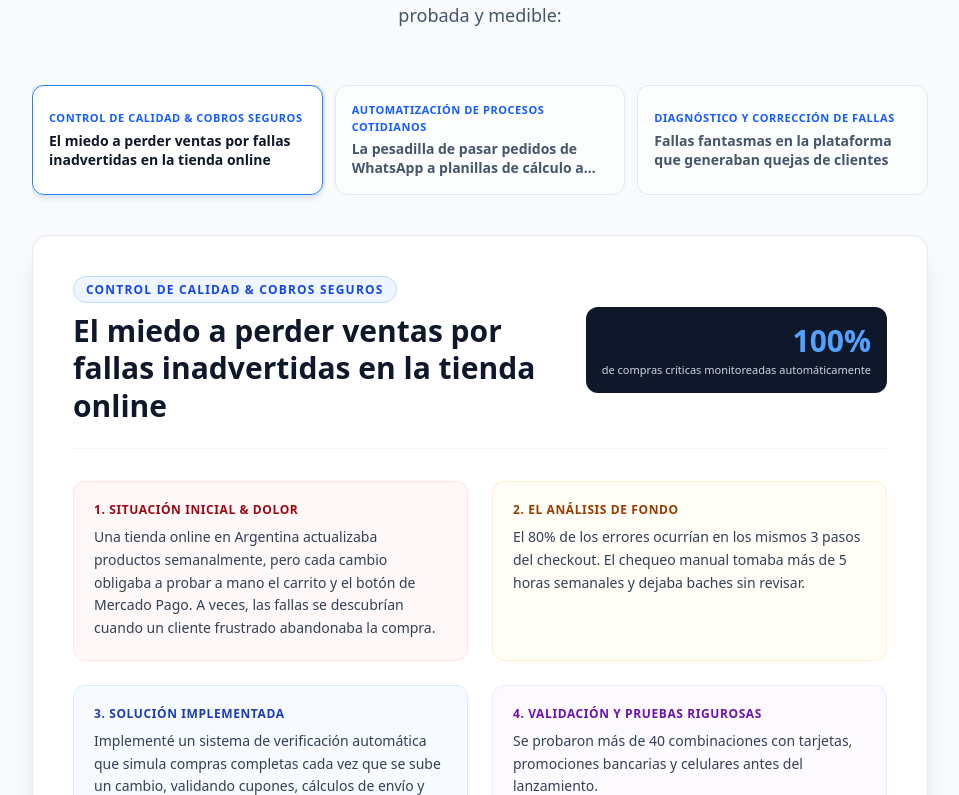
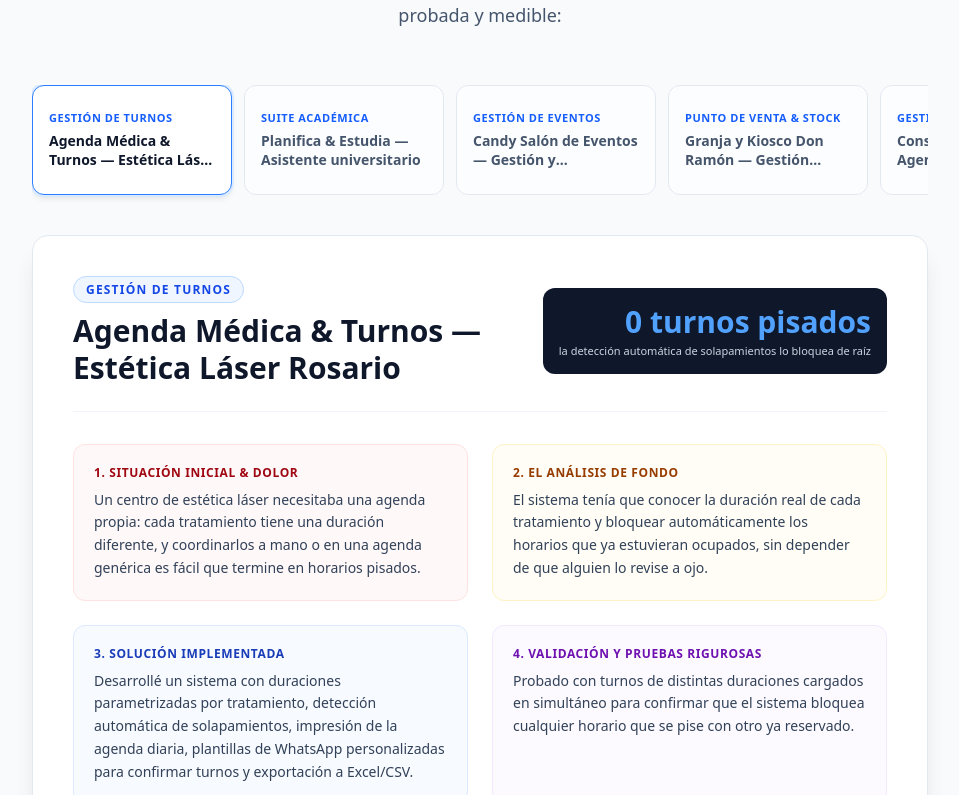
Before and after one commit to sofiigentaa/SG, a React (Vite) app: page / in a window 1280 px wide. Shown: the part 7945-8740 px from the top of the page, without its empty margins (160-1119 px from the left). Built offline with nearby package versions, Linux system fonts and the light colour scheme.

Commit message:
Update content.ts

```diff
--- a/src/data/content.ts
+++ b/src/data/content.ts
@@ -86,49 +86,116 @@ export const SOLUTIONS_DATA: SolutionItem[] = [
 
 export const CASE_STUDIES: CaseStudy[] = [
   {
-    id: 'case-ecommerce-checkout',
-    tag: 'Control de calidad & cobros seguros',
-    title: 'El miedo a perder ventas por fallas inadvertidas en la tienda online',
-    problem: 'Pérdida invisible de compras por fallas intermitentes al actualizar promociones.',
-    initialSituation: 'Una tienda online en Argentina actualizaba productos semanalmente, pero cada cambio obligaba a probar a mano el carrito y el botón de Mercado Pago. A veces, las fallas se descubrían cuando un cliente frustrado abandonaba la compra.',
-    analysis: 'El 80% de los errores ocurrían en los mismos 3 pasos del checkout. El chequeo manual tomaba más de 5 horas semanales y dejaba baches sin revisar.',
-    solution: 'Implementé un sistema de verificación automática que simula compras completas cada vez que se sube un cambio, validando cupones, cálculos de envío y pasarela de cobro.',
-    validation: 'Se probaron más de 40 combinaciones con tarjetas, promociones bancarias y celulares antes del lanzamiento.',
-    result: 'Cero ventas perdidas por errores técnicos, 6 horas semanales recuperadas y la seguridad de cobrar cada pedido sin interrupciones.',
+    id: 'case-agenda-medica',
+    tag: 'Gestión de turnos',
+    title: 'Agenda Médica & Turnos — Estética Láser Rosario',
+    problem: 'Coordinar turnos de tratamientos con duraciones distintas sin que se superpongan.',
+    initialSituation: 'Un centro de estética láser necesitaba una agenda propia: cada tratamiento tiene una duración diferente, y coordinarlos a mano o en una agenda genérica es fácil que termine en horarios pisados.',
+    analysis: 'El sistema tenía que conocer la duración real de cada tratamiento y bloquear automáticamente los horarios que ya estuvieran ocupados, sin depender de que alguien lo revise a ojo.',
+    solution: 'Desarrollé un sistema con duraciones parametrizadas por tratamiento, detección automática de solapamientos, impresión de la agenda diaria, plantillas de WhatsApp personalizadas para confirmar turnos y exportación a Excel/CSV.',
+    validation: 'Probado con turnos de distintas duraciones cargados en simultáneo para confirmar que el sistema bloquea cualquier horario que se pise con otro ya reservado.',
+    result: 'Una agenda diaria clara, con confirmaciones de turno por WhatsApp en un clic y sin posibilidad de cargar dos turnos que se superpongan.',
     metric: {
-      value: '100%',
-      label: 'de compras críticas monitoreadas automáticamente'
-    }
+      value: '0 turnos pisados',
+      label: 'la detección automática de solapamientos lo bloquea de raíz'
+    },
+    repoUrl: 'https://github.com/sofiigentaa/AgendaMedica'
   },
   {
-    id: 'case-data-sync',
-    tag: 'Automatización de procesos cotidianos',
-    title: 'La pesadilla de pasar pedidos de WhatsApp a planillas de cálculo a mano',
-    problem: '3 horas diarias desperdiciadas copiando datos y constantes errores de entrega por tipeo.',
-    initialSituation: 'Un negocio de venta mayorista y minorista recibía pedidos por WhatsApp y formulario. Dedicaban toda la mañana a copiar datos a un Excel, armar remitos a mano y mandar avisos uno por uno.',
-    analysis: 'El proceso era repetitivo y mecánico. Además del costo en horas, se perdían cerca de $120.000 mensuales por errores en pedidos mal anotados.',
-    solution: 'Creé un flujo automatizado que captura los datos del mensaje, valida los números, actualiza la planilla de stock y genera la orden lista para despachar en 5 segundos.',
-    validation: 'Se probó con pedidos con textos informales, audios transcriptos y faltantes de stock para asegurar robustez.',
-    result: 'De 3 horas diarias pasaron a 0 segundos de trabajo manual. Más de $400.000 mensuales ahorrados en tiempo de equipo y cero errores de despacho.',
+    id: 'case-planifica-estudia',
+    tag: 'Suite académica',
+    title: 'Planifica & Estudia — Asistente universitario',
+    problem: 'Organizar cursada, exámenes y estudio sin usar cinco apps distintas.',
+    initialSituation: 'Un estudiante universitario necesitaba centralizar la organización de su cursada en un solo lugar, en vez de repartirla entre calendario, apuntes sueltos y planillas.',
+    analysis: 'El foco estaba en cubrir todo el ciclo de estudio: planificar, repasar, practicar y llegar a un parcial con una nota estimada realista.',
+    solution: 'Construí una suite con sincronización a Google Calendar, generador de resúmenes y quizzes, simulador de parciales con escala de 1 a 10, fichas de emergencia de una página, un tutor con método Feynman y una calculadora de notas, más un modo de enfoque Pomodoro.',
+    validation: 'Probado generando resúmenes y quizzes sobre distintos materiales de estudio, y verificando que el cálculo de notas y el simulador de parciales dieran resultados consistentes.',
+    result: 'Toda la organización académica —calendario, resúmenes, repaso y cálculo de notas— en una sola herramienta.',
     metric: {
-      value: '15 hs / sem',
-      label: 'ahorradas para dedicarse a vender y atender clientes'
-    }
+      value: '6 herramientas',
+      label: 'integradas en una sola app de estudio'
+    },
+    repoUrl: 'https://github.com/sofiigentaa/Planifica-Estudia'
   },
   {
-    id: 'case-intermittent-bugs',
-    tag: 'Diagnóstico y corrección de fallas',
-    title: 'Fallas fantasmas en la plataforma que generaban quejas de clientes',
-    problem: 'Clientes que no podían descargar sus comprobantes o reportes de servicios.',
-    initialSituation: 'Una plataforma de servicios profesionales recibía quejas constantes porque al presionar "descargar comprobante" la pantalla quedaba en blanco. El equipo técnico anterior decía que "era problema de la conexión del usuario".',
-    analysis: 'Audité el sistema y detecté un conflicto de sincronización cuando se acumulaban más de 20 registros. Era una falla fácil de corregir una vez identificada.',
-    solution: 'Reparé la lógica de descarga, añadí manejo de errores claro y dejé pruebas automáticas para que nunca vuelva a repetirse.',
-    validation: 'Pruebas de estrés y validación con conexiones lentas y grandes volúmenes de datos.',
-    result: 'Quejas reducidas a cero en 48 horas y clientes satisfechos con la velocidad del servicio.',
+    id: 'case-candy-eventos',
+    tag: 'Gestión de eventos',
+    title: 'Candy Salón de Eventos — Gestión y seguimiento',
+    problem: 'Llevar el control de reservas, señas y saldos de cada evento sin perder el hilo.',
+    initialSituation: 'Un salón de eventos necesitaba dejar de depender de anotaciones sueltas para saber qué fecha estaba reservada, cuánto se había señado y cuánto saldo quedaba pendiente por cobrar.',
+    analysis: 'El punto crítico era tener, de un vistazo, el estado de cada evento: fecha, seña abonada y saldo restante en pesos argentinos, con recordatorios para no perder ningún pago.',
+    solution: 'Desarrollé un sistema de gestión y seguimiento de eventos con registro de fechas, señas abonadas, saldos en $ARS y recordatorios.',
+    validation: 'Probado cargando eventos con señas parciales y totales para confirmar que el saldo pendiente se calcula y se actualiza correctamente en cada caso.',
+    result: 'El salón puede ver de un vistazo qué eventos tiene reservados, qué se cobró y qué falta cobrar de cada uno.',
     metric: {
-      value: '-95%',
-      label: 'en reportes de problemas técnicos en ese flujo'
-    }
+      value: 'Seguimiento en $ARS',
+      label: 'de la seña y el saldo pendiente de cada evento'
+    },
+    repoUrl: 'https://github.com/sofiigentaa/CandySalonDeEventos'
+  },
+  {
+    id: 'case-sistema-kiosco',
+    tag: 'Punto de venta & stock',
+    title: 'Granja y Kiosco Don Ramón — Gestión integral',
+    problem: 'Vender rápido y controlar stock, vencimientos y caja sin perder margen.',
+    initialSituation: 'Un kiosco/almacén necesitaba vender ágil en el mostrador y, al mismo tiempo, tener controlado el stock, los productos por vencer y el cierre de caja diario.',
+    analysis: 'El sistema tenía que funcionar en tiempo real entre varios dispositivos: si algo se vende en la caja, el stock se tiene que actualizar al instante también en la tablet del depósito.',
+    solution: 'Construí un sistema de punto de venta (POS), control de inventario y vencimientos con liquidación automática, arqueo de caja, historial de ventas y reportes de márgenes, con sincronización en tiempo real entre dispositivos (Supabase).',
+    validation: 'Probado vendiendo desde dos dispositivos en simultáneo para confirmar que el stock se descuenta y se sincroniza correctamente en todos al instante.',
+    result: 'Ventas rápidas desde el navegador, sin instalar nada, con el stock y la caja siempre al día en todos los dispositivos conectados.',
+    metric: {
+      value: 'Tiempo real',
+      label: 'el stock se actualiza al instante en todos los dispositivos'
+    },
+    repoUrl: 'https://github.com/sofiigentaa/SistemaKiosco'
+  },
+  {
+    id: 'case-agenda-odontologica',
+    tag: 'Gestión de pacientes',
+    title: 'Consultorio Marie — Agenda odontológica',
+    problem: 'Centralizar los datos de cada paciente: obra social, contacto y seguimiento.',
+    initialSituation: 'Un consultorio odontológico necesitaba una ficha por paciente que centralizara la obra social, los datos de contacto y el seguimiento de llamados, en vez de tenerlo repartido entre agenda y WhatsApp.',
+    analysis: 'El foco estaba en el acceso rápido: desde la ficha del paciente, poder llamarlo, escribirle por WhatsApp o mandarle un correo sin buscar el número en otro lado.',
+    solution: 'Desarrollé un sistema de gestión integral de contactos con obra social, recordatorios de llamadas, adjuntos y accesos directos a WhatsApp, correo y compartir.',
+    validation: 'Probado cargando pacientes con distintas obras sociales y adjuntos para confirmar que la ficha y los accesos directos funcionan correctamente en cada caso.',
+    result: 'Toda la información de cada paciente —obra social, contacto y adjuntos— accesible desde una sola ficha, con contacto directo en un clic.',
+    metric: {
+      value: 'Todo en un lugar',
+      label: 'ficha, obra social, adjuntos y contacto directo del paciente'
+    },
+    repoUrl: 'https://github.com/sofiigentaa/AgendaOdontologica'
+  },
+  {
+    id: 'case-gestion-emprendedor',
+    tag: 'Control financiero',
+    title: 'Gestión de Ingresos y Gastos — para emprendedores',
+    problem: 'Entender en qué se va la plata del negocio sin armar una planilla a mano cada mes.',
+    initialSituation: 'Un emprendedor necesitaba ver con claridad sus ingresos y gastos del día a día, categorizados, sin depender de anotar todo manualmente en una planilla.',
+    analysis: 'El punto clave era que cada gasto se pudiera categorizar al cargarlo, para que el dashboard mostrara de inmediato en qué categorías se estaba yendo más plata.',
+    solution: 'Construí una app de control financiero con dashboard interactivo, categorización de gastos, vista diaria de transacciones y exportación de reportes.',
+    validation: 'Probado cargando ingresos y gastos en distintas categorías para confirmar que el dashboard y los reportes exportados reflejan los totales correctos.',
+    result: 'El emprendedor ve en tiempo real cómo está su negocio en plata, categorizado y con reportes listos para exportar.',
+    metric: {
+      value: 'Dashboard en vivo',
+      label: 'ingresos y gastos categorizados y actualizados al día'
+    },
+    repoUrl: 'https://github.com/sofiigentaa/Gestion-de-Ingresos-y-Gastos-para-Emprendedor'
+  },
+  {
+    id: 'case-scraping-inmobiliario',
+    tag: 'Automatización con Python',
+    title: 'Scraper inmobiliario automatizado',
+    problem: 'Monitorear a mano decenas de publicaciones de propiedades en varias localidades es inviable.',
+    initialSituation: 'Revisar manualmente publicaciones de propiedades en un sitio inmobiliario, localidad por localidad, para detectar altas y bajas, es una tarea que no escala con el tiempo de una persona.',
+    analysis: 'El desafío técnico era doble: recorrer muchas páginas sin que el sitio bloquee el proceso, y detectar qué publicaciones se dieron de baja sin perder el historial ya recolectado.',
+    solution: 'Desarrollé un scraper asíncrono en Python (Playwright + BeautifulSoup + Pandas) que recorre propiedades en múltiples localidades, con reintentos automáticos, paginación robusta, detección de bajas por revisita activa de URLs, y consolidación incremental en reportes Excel sin duplicados.',
+    validation: 'Probado con corridas repetidas sobre las mismas localidades para confirmar que no se generan duplicados y que las bajas se detectan correctamente al revisitar las URLs.',
+    result: 'Un reporte en Excel siempre actualizado con las propiedades activas de todas las localidades, sin duplicados y sin revisión manual.',
+    metric: {
+      value: 'Excel sin duplicados',
+      label: 'consolidación incremental automática de todas las localidades'
+    },
+    repoUrl: 'https://github.com/sofiigentaa/Scraping-automatizado-de-sitio-inmobiliario'
   }
 ];
 
```
